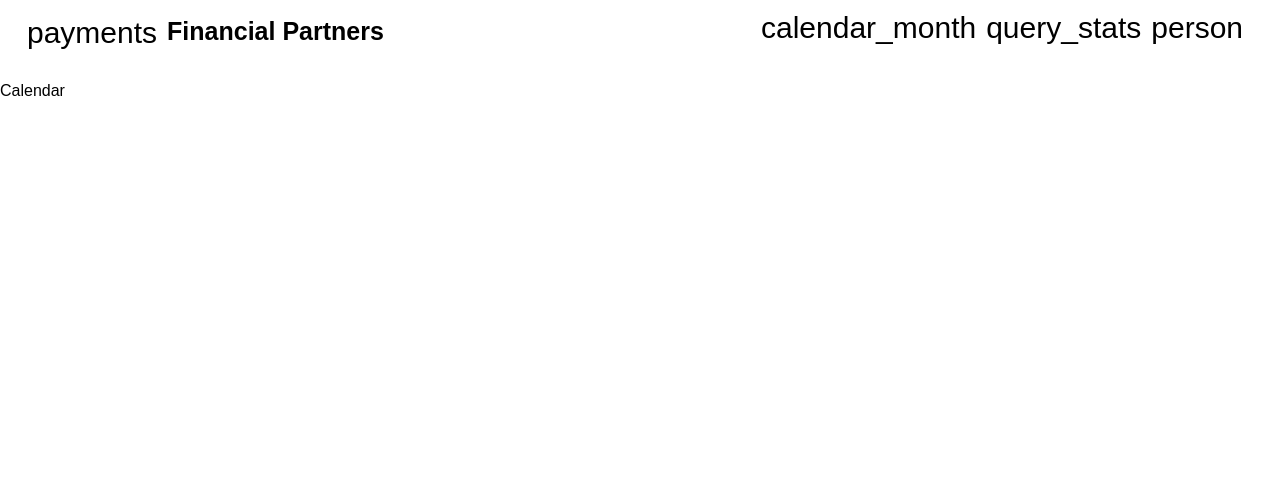
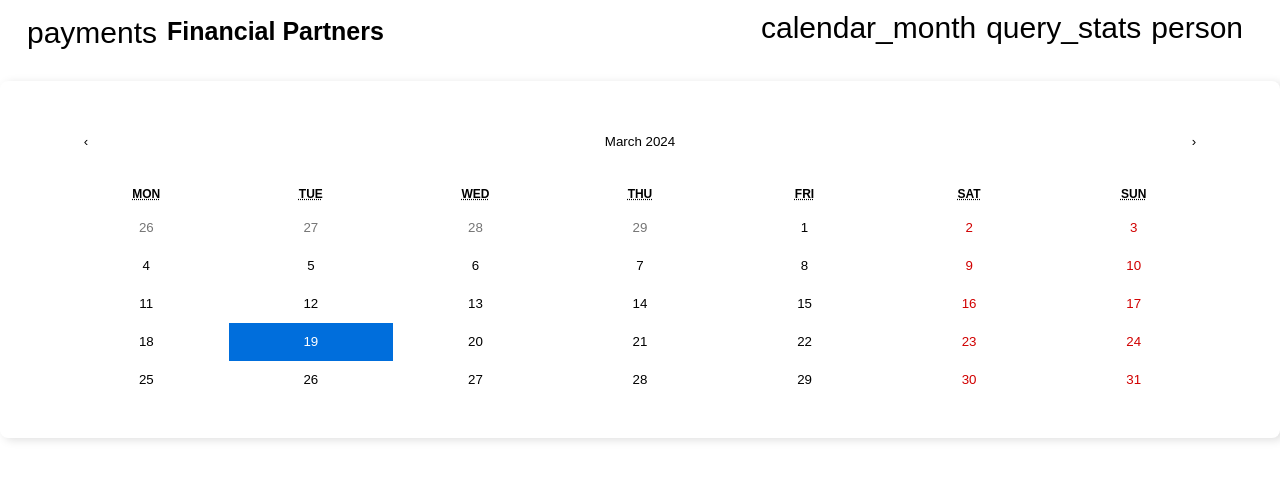
Before and after one commit to Finance-Partner/Finance-Front, a React (Create React App) app: page /calendar in a window 1280 px wide. Shown: the top 480 px of the page. Built offline with nearby package versions, Linux system fonts and the light colour scheme; the HTML template or start-up script is replaced by a standard one.

Commit message:
calendar init

```diff
--- a/package.json
+++ b/package.json
@@ -11,7 +11,9 @@
     "@types/react": "^18.2.66",
     "@types/react-dom": "^18.2.22",
     "axios": "^1.6.8",
+    "moment": "^2.30.1",
     "react": "^18.2.0",
+    "react-calendar": "^4.8.0",
     "react-datepicker": "^6.4.0",
     "react-dom": "^18.2.0",
     "react-hook-form": "^7.51.1",
--- /dev/null
+++ b/src/components/ReactCalendar.tsx
@@ -0,0 +1,44 @@
+import React from "react";
+import styled from "styled-components";
+import { useState } from "react";
+import Calendar from "react-calendar";
+import moment from 'moment';
+import "react-calendar/dist/Calendar.css";
+
+type ValuePiece = Date | null;
+type Value = ValuePiece | [ValuePiece, ValuePiece];
+
+const StyledCalendarWrapper = styled.div`
+  width: 100%;
+  display: flex;
+  justfiy-content: center;
+  position: relative;
+  .react-calendar {
+    width: 100%;
+    border: none;
+    border-radius: 0.5rem;
+    box-shadow: 4px 2px 10px 0px rgba(0, 0, 0, 0.13);
+    padding: 3% 5%;
+    background-color: white;
+  }
+`;
+
+const ReactCalendar = () => {
+  const [value, onChange] = useState<Value>(new Date());
+
+  return (
+    <StyledCalendarWrapper>
+      <Calendar
+        onChange={onChange}
+        value={value}
+        formatDay={(locale, date) => moment(date).format('D')}
+        formatYear={(locale, date) => moment(date).format("YYYY")}
+        showNeighboringMonth={true}
+        next2Label={null}
+        prev2Label={null}
+      />
+    </StyledCalendarWrapper>
+  );
+};
+
+export default ReactCalendar;
--- a/src/screen/Calendar.tsx
+++ b/src/screen/Calendar.tsx
@@ -1,4 +1,13 @@
+import ReactCalendar from "../components/ReactCalendar";
+
+
+
 const Calendar = () => {
-  return <>Calendar</>;
+  return (
+    <div>
+      <ReactCalendar />
+    </div>
+  );
+
 };
 export default Calendar;
```
Also changed, not shown: 1 other file (tests, documents, lock files or other folders).
